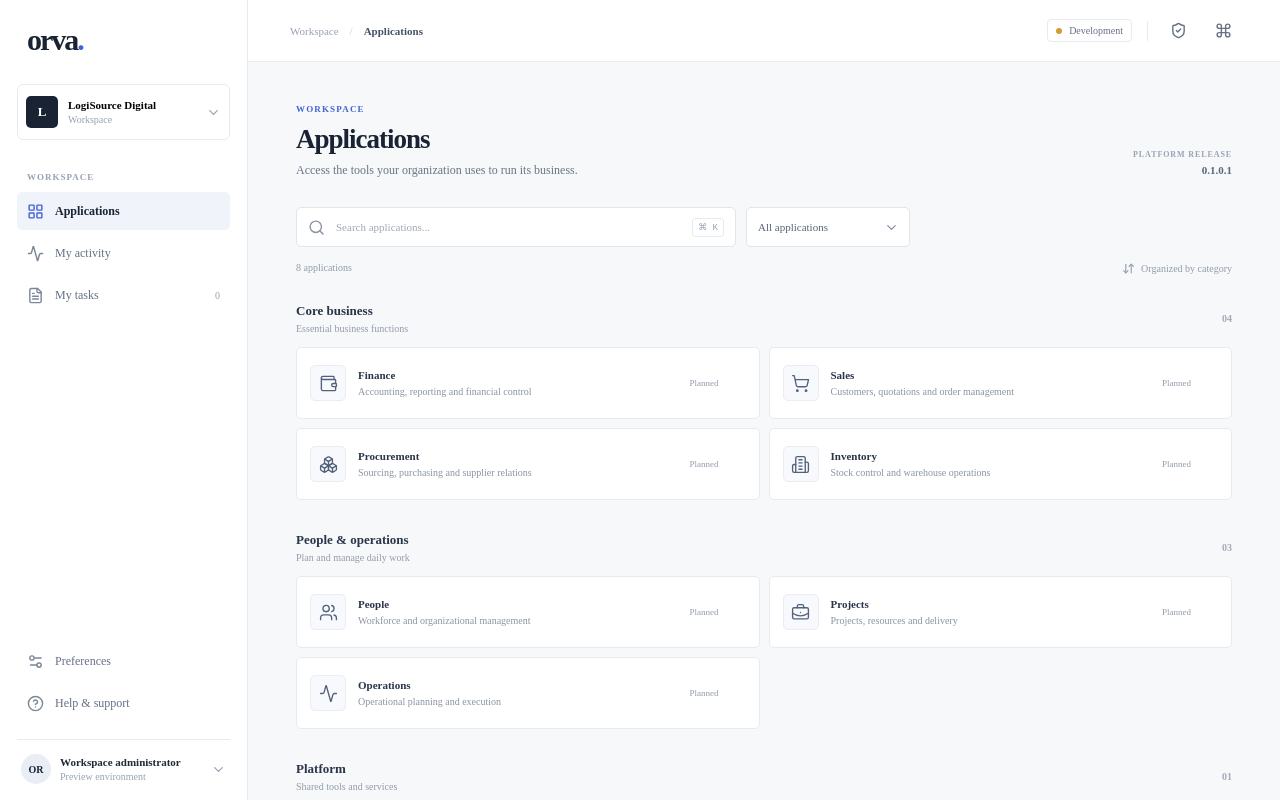
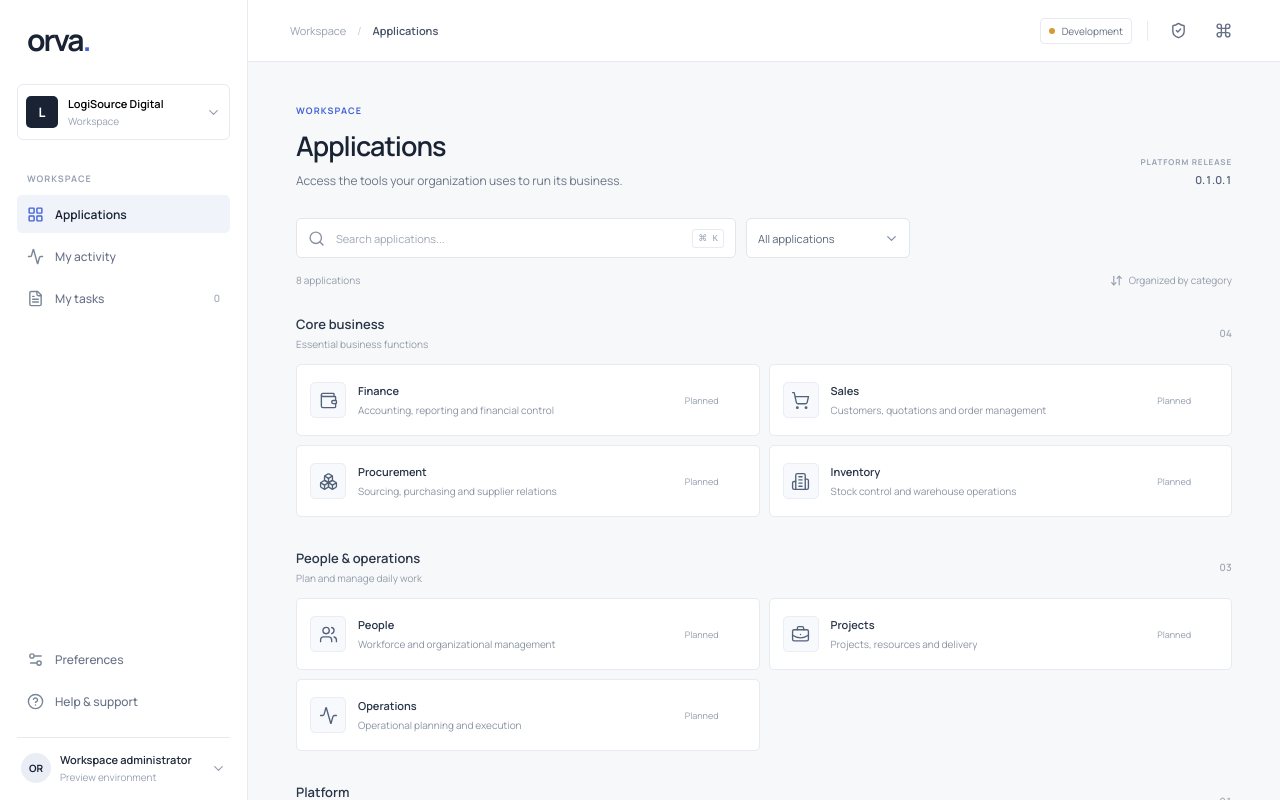
Before and after one commit to fbrhrdynt/orva_project, a Next.js app in the folder apps/web/: page / in a window 1280 px wide. Shown: the top 800 px of the page. Built offline with nearby package versions, Linux system fonts and the light colour scheme.

Commit message:
Apply self-hosted Manrope font token

```diff
--- a/apps/web/src/app/globals.css
+++ b/apps/web/src/app/globals.css
@@ -14,7 +14,7 @@
 * { box-sizing: border-box; }
 html, body { min-height: 100%; }
 html { scroll-behavior: smooth; }
-body { margin: 0; background: var(--canvas); color: var(--text-primary); font-family: var(--font-manrope), sans-serif; font-size: 13px; -webkit-font-smoothing: antialiased; }
+body { margin: 0; background: var(--canvas); color: var(--text-primary); font-family: "Manrope Variable", Manrope, sans-serif; font-size: 13px; -webkit-font-smoothing: antialiased; }
 button, input, select { font: inherit; }
 button, select { cursor: pointer; }
 button:focus-visible, a:focus-visible, input:focus-visible, select:focus-visible { outline: 3px solid var(--focus); outline-offset: 2px; }
```
